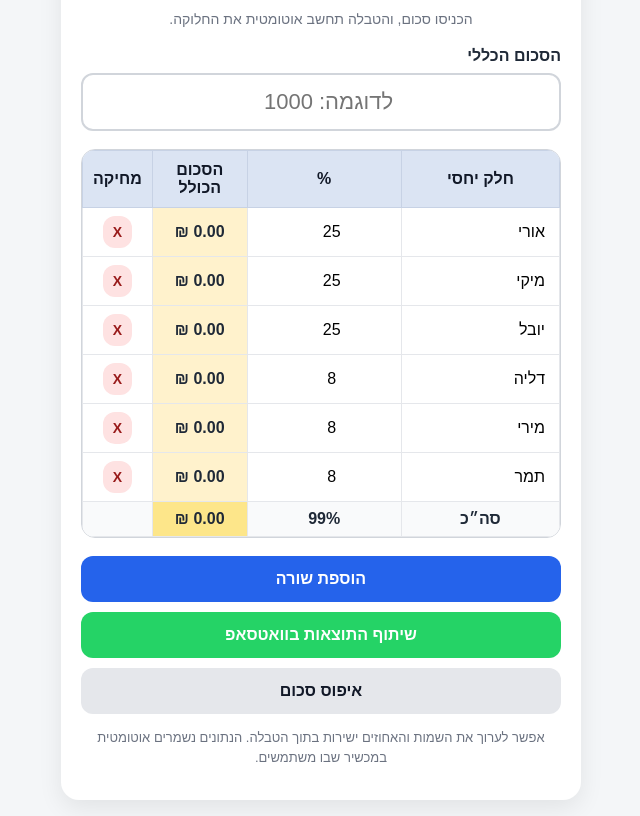
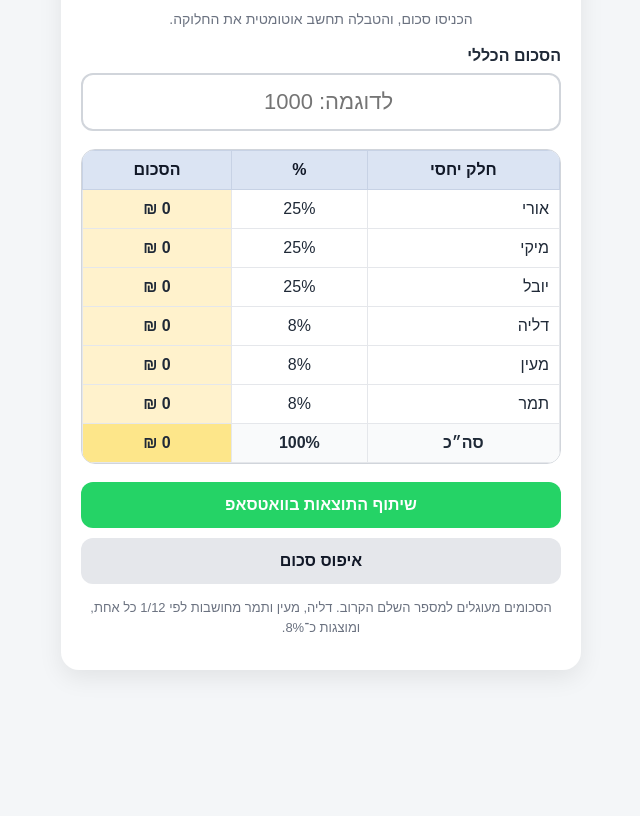
Before and after one commit to dmsInternal/HaOranim_9, a plain HTML site: page money-split-calculator/index.html in a window 1280 px wide. Shown: the part 67-883 px from the top of the page, without its empty margins (319-959 px from the left). After the commit the page ends 800 px from the top, so only its background shows below. Drawn offline with nearby package versions, Linux system fonts and the light colour scheme.

Commit message:
round up and down

```diff
--- a/money-split-calculator/index.html
+++ b/money-split-calculator/index.html
@@ -3,9 +3,9 @@
   <head>
     <meta charset="UTF-8" />
     <meta name="viewport" content="width=device-width, initial-scale=1.0" />
+
     <title>מחשבון חלוקת כספים</title>
 
-    <!-- ספרייה חינמית ליצירת צילום מסך של הטבלה -->
     <script src="https://cdn.jsdelivr.net/npm/html2canvas@1.4.1/dist/html2canvas.min.js"></script>
 
     <style>
@@ -75,7 +75,7 @@
       table {
         width: 100%;
         border-collapse: collapse;
-        min-width: 420px;
+        min-width: 340px;
       }
 
       th {
@@ -88,7 +88,7 @@
       }
 
       td {
-        padding: 8px;
+        padding: 10px;
         border: 1px solid #e5e7eb;
         text-align: center;
         font-size: 16px;
@@ -99,30 +99,13 @@
         font-weight: 500;
       }
 
+      td.percent-cell {
+        font-weight: 500;
+      }
+
       td.result-cell {
         background: #fff2cc;
         font-weight: bold;
-      }
-
-      input.row-name,
-      input.percent-input {
-        width: 100%;
-        border: none;
-        background: transparent;
-        text-align: center;
-        font-size: 16px;
-        padding: 6px;
-      }
-
-      input.row-name {
-        text-align: right;
-      }
-
-      input.row-name:focus,
-      input.percent-input:focus {
-        outline: 2px solid #93c5fd;
-        border-radius: 6px;
-        background: #eff6ff;
       }
 
       .total-row td {
@@ -159,18 +142,6 @@
         color: #111827;
       }
 
-      .add-btn {
-        background: #2563eb;
-        color: white;
-      }
-
-      .delete-btn {
-        background: #fee2e2;
-        color: #991b1b;
-        padding: 8px 10px;
-        font-size: 14px;
-      }
-
       .note {
         margin-top: 14px;
         color: #6b7280;
@@ -193,7 +164,7 @@
         }
 
         table {
-          min-width: 390px;
+          min-width: 320px;
         }
 
         td,
@@ -225,28 +196,23 @@
             <tr>
               <th>חלק יחסי</th>
               <th>%</th>
-              <th>הסכום הכולל</th>
-              <th>מחיקה</th>
+              <th>הסכום</th>
             </tr>
           </thead>
 
-          <tbody id="tableBody">
-            <!-- השורות נוצרות דרך JavaScript -->
-          </tbody>
+          <tbody id="tableBody"></tbody>
 
           <tfoot>
             <tr class="total-row">
               <td>סה״כ</td>
-              <td id="totalPercent">100%</td>
-              <td id="totalAmount" class="result-cell">₪0.00</td>
-              <td></td>
+              <td>100%</td>
+              <td id="totalAmount" class="result-cell">₪0</td>
             </tr>
           </tfoot>
         </table>
       </section>
 
       <div class="actions">
-        <button class="add-btn" onclick="addRow()">הוספת שורה</button>
         <button class="share-btn" onclick="shareResults()">
           שיתוף התוצאות בוואטסאפ
         </button>
@@ -256,37 +222,31 @@
       </div>
 
       <p class="note">
-        אפשר לערוך את השמות והאחוזים ישירות בתוך הטבלה. הנתונים נשמרים אוטומטית
-        במכשיר שבו משתמשים.
+        הסכומים מעוגלים למספר השלם הקרוב. דליה, מעין ותמר מחושבות לפי 1/12 כל
+        אחת, ומוצגות כ־8%.
       </p>
     </main>
 
     <script>
-      const defaultRows = [
-        { name: "אורי", percent: 25 },
-        { name: "מיקי", percent: 25 },
-        { name: "יובל", percent: 25 },
-        { name: "דליה", percent: 8 },
-        { name: "מירי", percent: 8 },
-        { name: "תמר", percent: 8 },
+      const rows = [
+        { name: "אורי", percentLabel: "25%", ratio: 0.25 },
+        { name: "מיקי", percentLabel: "25%", ratio: 0.25 },
+        { name: "יובל", percentLabel: "25%", ratio: 0.25 },
+        { name: "דליה", percentLabel: "8%", ratio: 1 / 12 },
+        { name: "מעין", percentLabel: "8%", ratio: 1 / 12 },
+        { name: "תמר", percentLabel: "8%", ratio: 1 / 12 },
       ];
-
-      let rows = loadRows();
-
-      function loadRows() {
-        const savedRows = localStorage.getItem("moneySplitRows");
-        return savedRows ? JSON.parse(savedRows) : defaultRows;
-      }
-
-      function saveRows() {
-        localStorage.setItem("moneySplitRows", JSON.stringify(rows));
-      }
 
       function formatMoney(amount) {
         return new Intl.NumberFormat("he-IL", {
           style: "currency",
           currency: "ILS",
+          maximumFractionDigits: 0,
         }).format(amount || 0);
+      }
+
+      function roundAmount(amount) {
+        return Math.round(amount);
       }
 
       function renderTable() {
@@ -297,29 +257,9 @@
           const tr = document.createElement("tr");
 
           tr.innerHTML = `
-          <td class="name-cell">
-            <input
-              class="row-name"
-              value="${row.name}"
-              oninput="updateName(${index}, this.value)"
-            />
-          </td>
-
-          <td>
-            <input
-              class="percent-input"
-              type="number"
-              inputmode="decimal"
-              value="${row.percent}"
-              oninput="updatePercent(${index}, this.value)"
-            />
-          </td>
-
-          <td id="result-${index}" class="result-cell">₪0.00</td>
-
-          <td>
-            <button class="delete-btn" onclick="deleteRow(${index})">X</button>
-          </td>
+          <td class="name-cell">${row.name}</td>
+          <td class="percent-cell">${row.percentLabel}</td>
+          <td id="result-${index}" class="result-cell">₪0</td>
         `;
 
           tableBody.appendChild(tr);
@@ -332,55 +272,22 @@
         const mainAmount =
           Number(document.getElementById("mainAmount").value) || 0;
 
-        let totalPercent = 0;
         let totalCalculatedAmount = 0;
 
         rows.forEach((row, index) => {
-          const percent = Number(row.percent) || 0;
-          const result = mainAmount * (percent / 100);
-
-          totalPercent += percent;
+          const result = roundAmount(mainAmount * row.ratio);
           totalCalculatedAmount += result;
 
           const resultCell = document.getElementById(`result-${index}`);
+
           if (resultCell) {
             resultCell.textContent = formatMoney(result);
           }
         });
 
-        document.getElementById("totalPercent").textContent =
-          totalPercent + "%";
         document.getElementById("totalAmount").textContent = formatMoney(
           totalCalculatedAmount,
         );
-
-        saveRows();
-      }
-
-      function updateName(index, value) {
-        rows[index].name = value;
-        saveRows();
-      }
-
-      function updatePercent(index, value) {
-        rows[index].percent = Number(value) || 0;
-        calculateAll();
-      }
-
-      function addRow() {
-        rows.push({
-          name: "שם חדש",
-          percent: 0,
-        });
-
-        saveRows();
-        renderTable();
-      }
-
-      function deleteRow(index) {
-        rows.splice(index, 1);
-        saveRows();
-        renderTable();
       }
 
       function resetCalculator() {
@@ -392,15 +299,19 @@
         const mainAmount =
           Number(document.getElementById("mainAmount").value) || 0;
 
-        let text = `חלוקת כספים\n`;
+        let text = "חלוקת כספים\n";
         text += `הסכום הכולל: ${formatMoney(mainAmount)}\n\n`;
 
+        let totalCalculatedAmount = 0;
+
         rows.forEach((row) => {
-          const amount = mainAmount * ((Number(row.percent) || 0) / 100);
-          text += `${row.name}: ${row.percent}% = ${formatMoney(amount)}\n`;
+          const amount = roundAmount(mainAmount * row.ratio);
+          totalCalculatedAmount += amount;
+
+          text += `${row.name}: ${row.percentLabel} = ${formatMoney(amount)}\n`;
         });
 
-        text += `\nסה״כ: ${formatMoney(mainAmount)}`;
+        text += `\nסה״כ לאחר עיגול: ${formatMoney(totalCalculatedAmount)}`;
 
         return text;
       }
```
Also changed, not shown: 1 other file.
